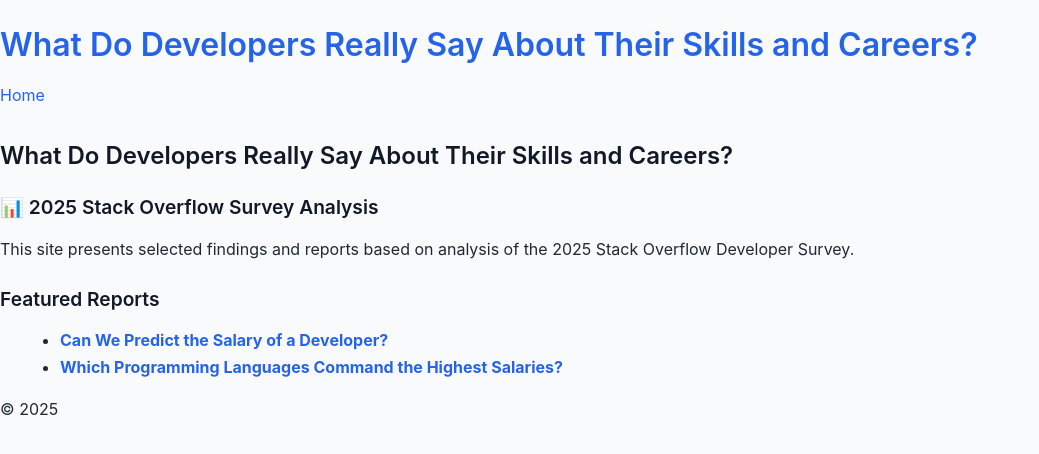
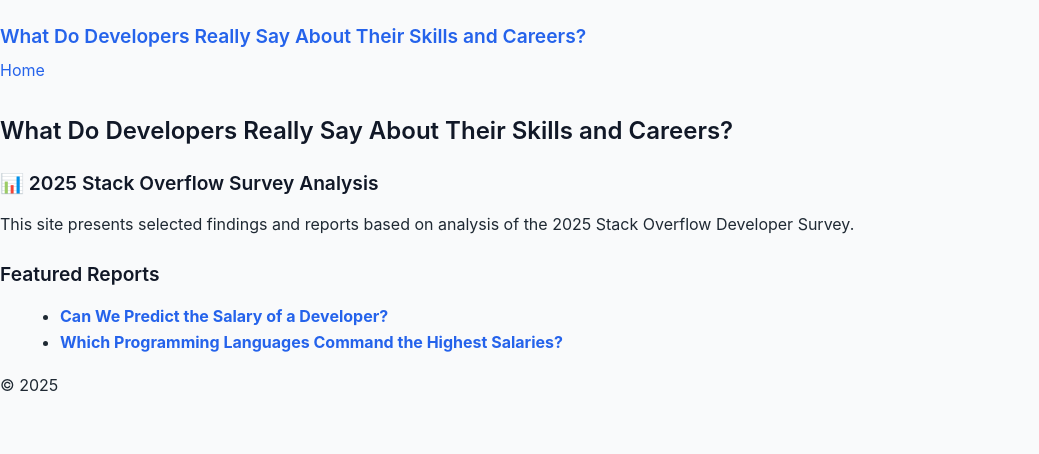
Before and after one commit to ilvfruits/stackoverflow-survey-2025, a Jekyll site: the page built from docs/index.md, in a window 1280 px wide. Shown: the top 454 px of the page, without its empty margins (0-1039 px from the left). Built offline with Jekyll 4.4.1, drawn with Linux system fonts in a browser that asks for light colours.

```diff
--- a/docs/_layouts/default.html
+++ b/docs/_layouts/default.html
@@ -7,7 +7,7 @@
 </head>
 <body>
   <header>
-    <h1><a href="/stackoverflow-survey-2025/">{{ site.title }}</a></h1>
+    <h3><a href="/stackoverflow-survey-2025/">{{ site.title }}</a></h3>
     <nav>
       <a href="/stackoverflow-survey-2025/">Home</a>
     </nav>
```
